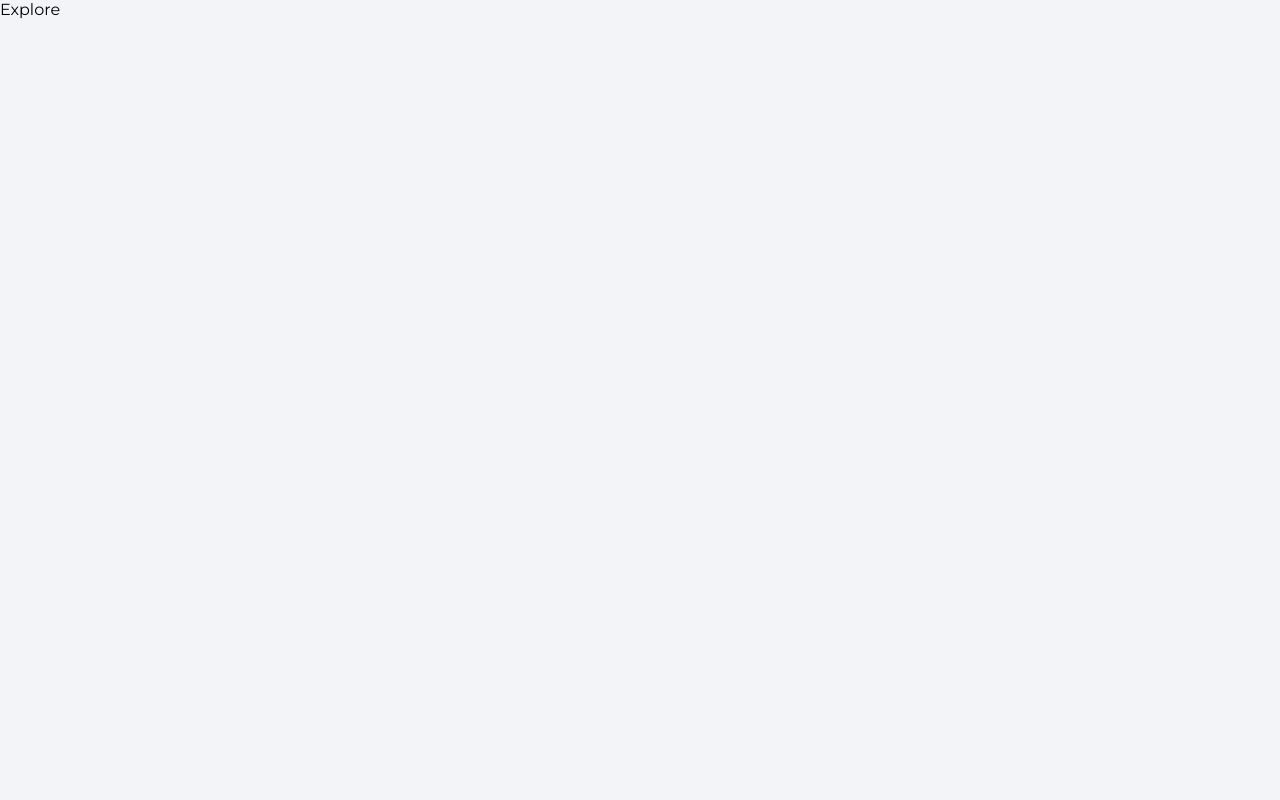
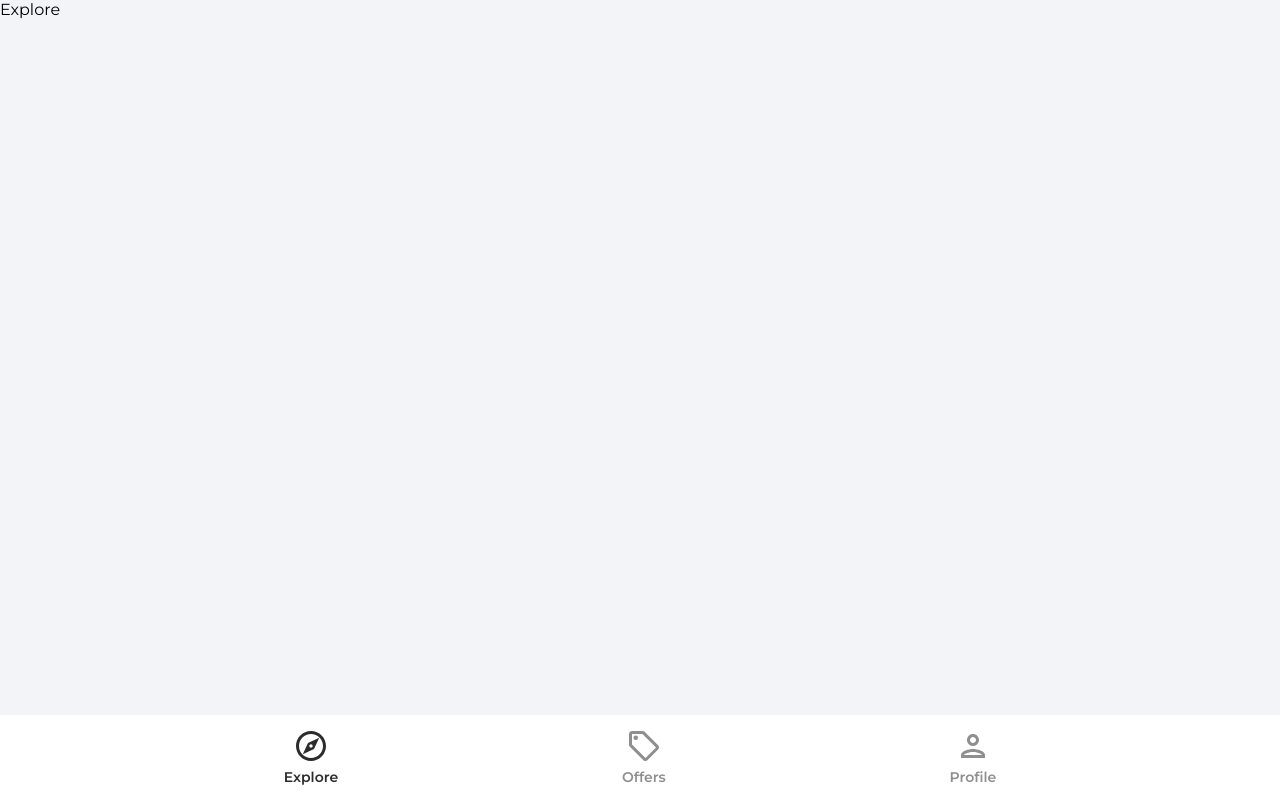
Before and after one commit to xDamneDx/react-traversy-house-marketplace, a React (Create React App) app: page / in a window 1280 px wide. Built offline with nearby package versions, Linux system fonts and the light colour scheme.

Commit message:
Added NavBar component

```diff
--- a/src/App.js
+++ b/src/App.js
@@ -1,12 +1,15 @@
 import { BrowserRouter as Router, Routes, Route } from "react-router-dom";
 
-// Components:
+// Pages:
 import Explore from "./pages/Explore";
 import ForgotPassword from "./pages/ForgotPassword";
 import Offers from "./pages/Offers";
 import Profile from "./pages/Profile";
 import SignIn from "./pages/SignIn";
 import SignUp from "./pages/SignUp";
+
+// Components:
+import Navbar from "./components/Navbar";
 
 function App() {
   return (
@@ -20,6 +23,7 @@ function App() {
           <Route path="/sign-up" element={<SignUp />} />
           <Route path="/forgot-password" element={<ForgotPassword />} />
         </Routes>
+        <Navbar />
       </Router>
     </>
   );
```
